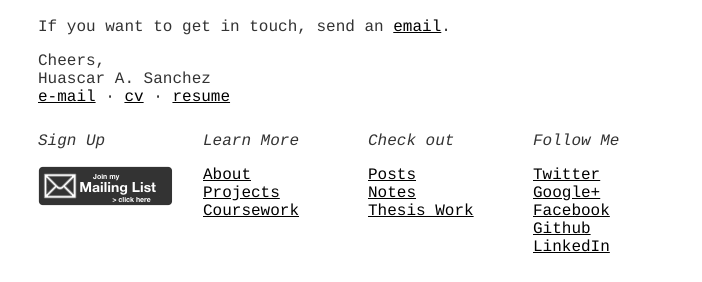
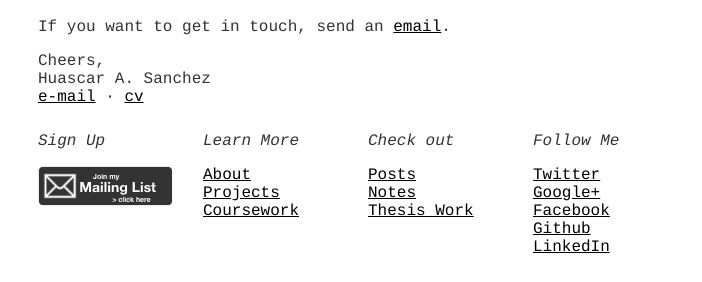
Before and after one commit to hsanchez/hsanchez.github.io, a Jekyll site: the page built from index.md, in a window 1280 px wide. Shown: the part 553-835 px from the top of the page, without its empty margins (272-974 px from the left). Built offline with Jekyll 4.4.1, drawn with Linux system fonts in a browser that asks for light colours; Markdown is read by kramdown in place of the engine named in the settings.

Commit message:
updates CV

```diff
--- a/index.md
+++ b/index.md
@@ -19,4 +19,5 @@
 
 Cheers,
 Huascar A. Sanchez
-[e-mail](mailto:hsanchez@cs.ucsc.edu)&nbsp;·&nbsp;[cv](./static/hidden)&nbsp;·&nbsp;[resume](./static/hidden)
+[e-mail](mailto:hsanchez@cs.ucsc.edu)&nbsp;·&nbsp;[cv](./static/huascarsanchez.cv.pdf)&nbsp;
+<!-- ·&nbsp;[resume](./static/hidden) -->
```
Also changed, not shown: 1 other file.
